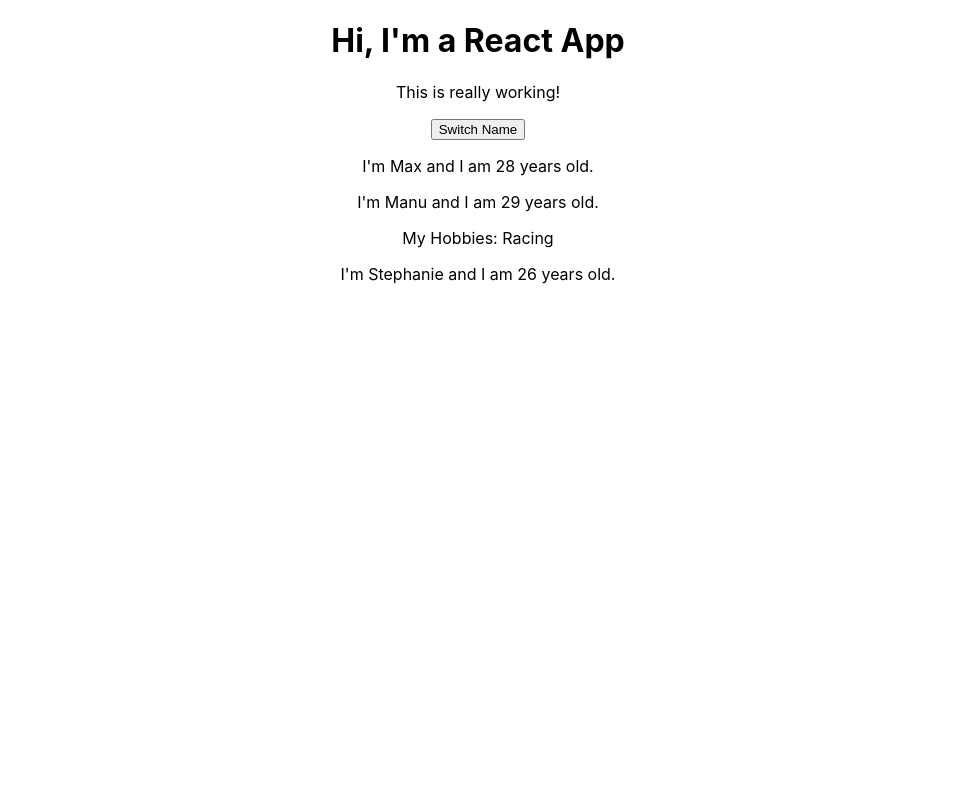
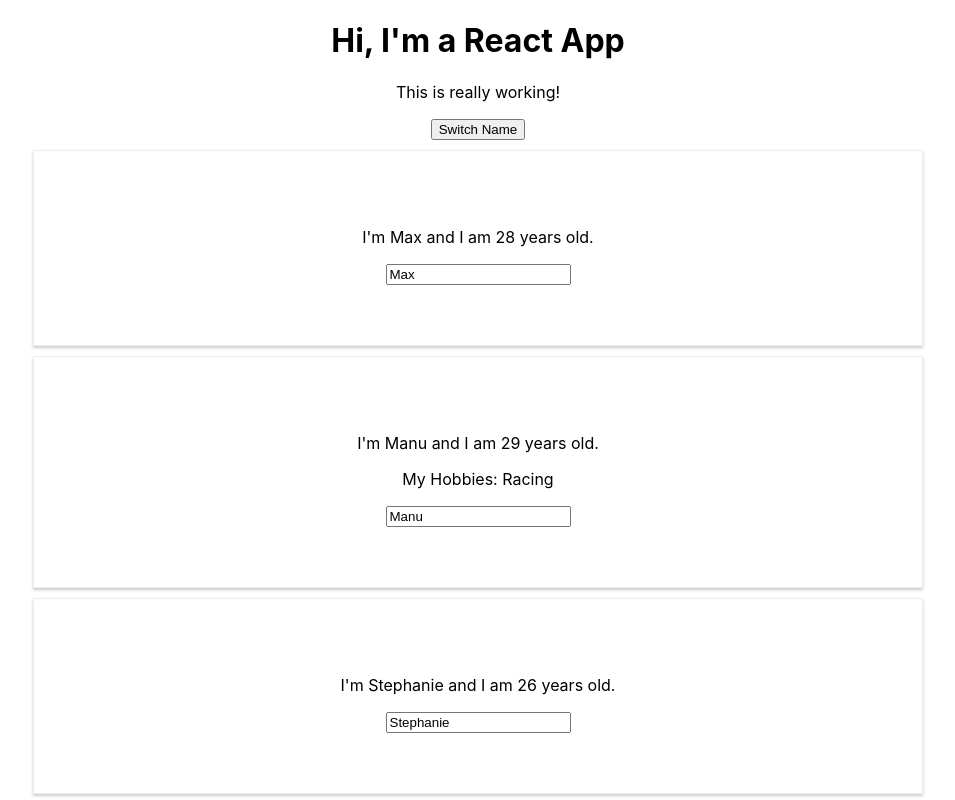
Before and after one commit to nanderson815/ReactCourseProject1, a React (Create React App) app: page / in a window 1280 px wide. Shown: the whole page, without its empty margins (162-1117 px from the left). Built offline with nearby package versions, Linux system fonts and the light colour scheme.

Commit message:
adding new component

```diff
--- a/src/App.js
+++ b/src/App.js
@@ -22,6 +22,16 @@ class App extends Component {
     });
   };
 
+  nameChangedHandler = (event) => {
+    this.setState({
+      persons: [
+        { name: 'Max', age: 28 },
+        { name: event.target.value, age: 29 },
+        { name: 'Stephanie', age: 26 }
+      ]
+    });
+  }
+
   render() {
     return (
       <div className="App">
@@ -36,8 +46,8 @@ class App extends Component {
           name={this.state.persons[1].name}
           age={this.state.persons[1].age}
           click={this.switchNameHandler.bind(this, 'MaxiBoi')}
-        >
-          My Hobbies: Racing
+          changed = {this.nameChangedHandler}
+        >My Hobbies: Racing
         </Person>
         <Person
           name={this.state.persons[2].name}
--- /dev/null
+++ b/src/Person/Person.css
@@ -0,0 +1,10 @@
+
+.Person {
+    width: 60%;
+    margin: auto;
+    border: 1px solid #eee;
+    box-shadow: 0px 2px 3px #ccc;
+    padding: 60px;
+    text-align: center;
+    margin-top: 10px;
+}
--- a/src/Person/Person.js
+++ b/src/Person/Person.js
@@ -1,10 +1,12 @@
 import React from 'react';
+import './Person.css';
 
 const person = (props) => {
     return (
-        <div>
+        <div className="Person">
             <p onClick={props.click}>I'm {props.name} and I am {props.age} years old.</p>
             <p>{props.children}</p>
+            <input type="text" onChange={props.changed} value={props.name}></input>
         </div>
     )
 };
```
